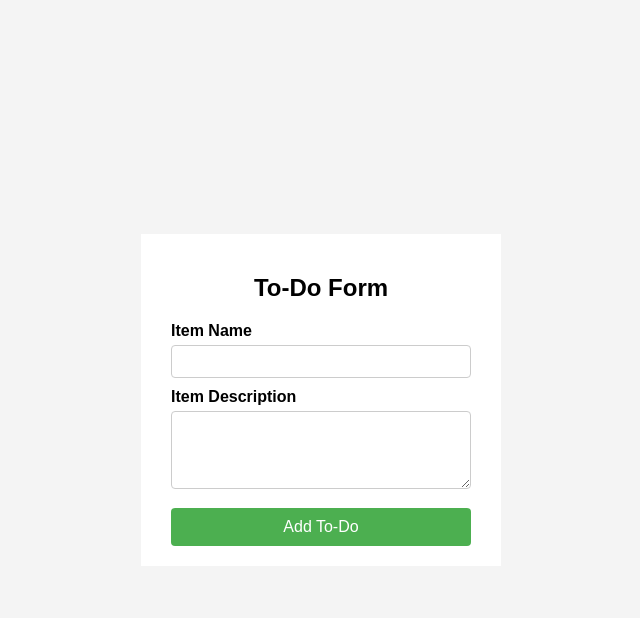
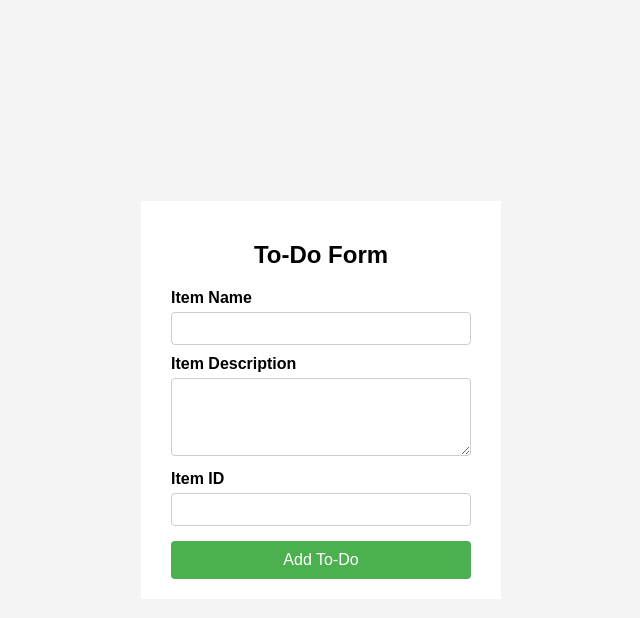
Before and after one commit to Bharti1247/tutedudeAssignments, a Flask app: template flask_app_form/templates/to_do.html in a window 1280 px wide. Shown: the top 618 px of the page, without its empty margins (319-959 px from the left). Run offline with Flask 3, Linux system fonts and the light colour scheme; the template is opened without the code that fills it, so the values that code supplies are empty.

Commit message:
Adding itemID in form

```diff
--- a/flask_app_form/templates/to_do.html
+++ b/flask_app_form/templates/to_do.html
@@ -65,6 +65,8 @@
       <input type="text" id="itemName" name="itemName" required />
       <label for="itemDescription">Item Description</label>
       <textarea id="itemDescription" name="itemDescription" rows="4" required></textarea>
+      <label for="itemID">Item ID</label>
+      <input type="text" id="itemID" name="itemID" />
       <button type="submit">Add To-Do</button>
     </form>
   </div>
```
